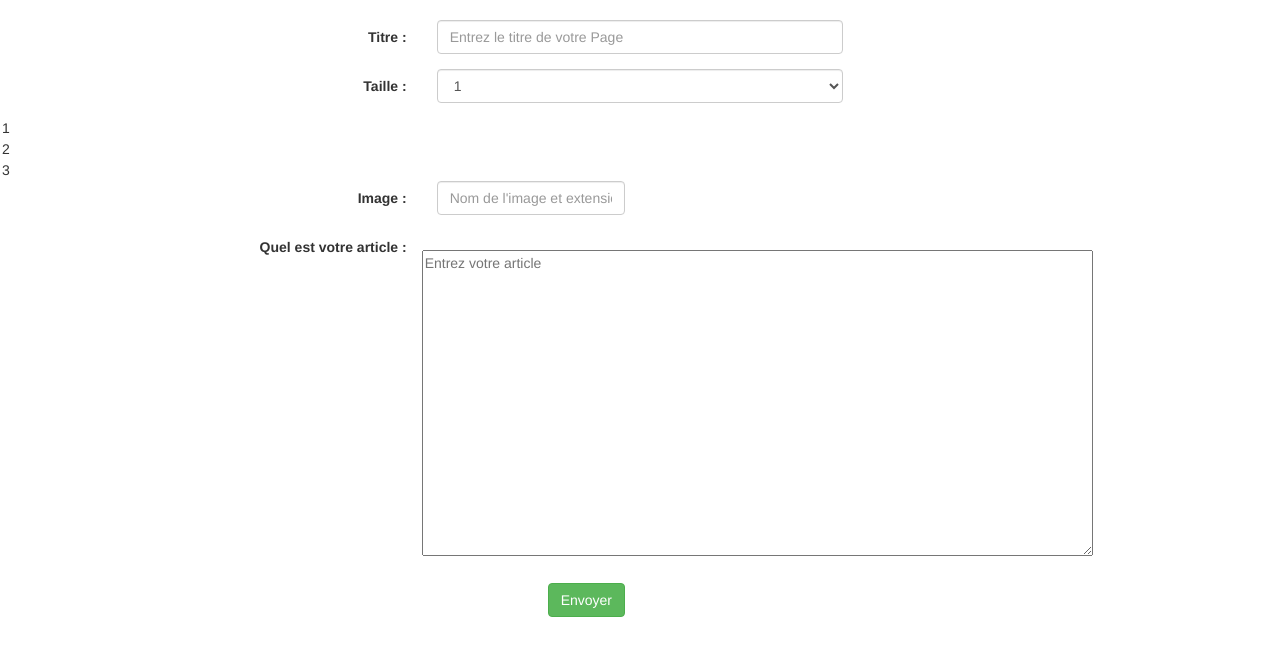
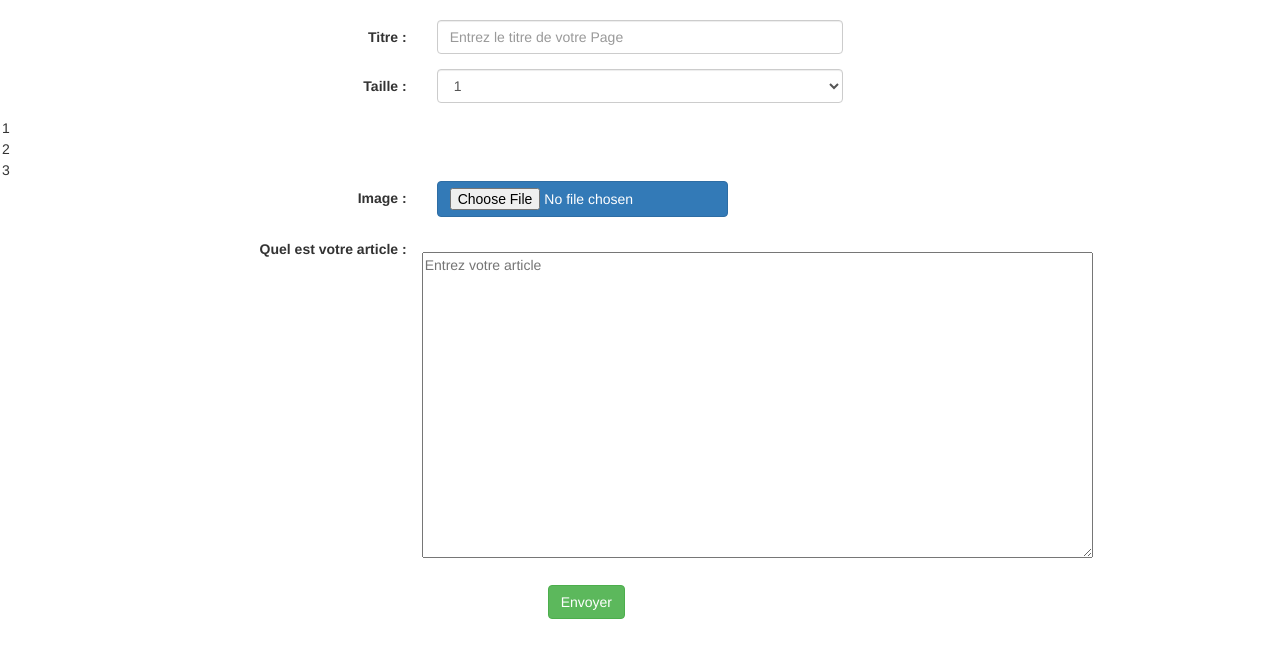
Before and after one commit to hezanathos/PythonPublisher, a Flask app: template templates/formulaire2.html in a window 1280 px wide. Shown: the part 52-710 px from the top of the page. Run offline with Flask 2, Linux system fonts and the light colour scheme; the template is opened without the code that fills it, so the values that code supplies are empty; some libraries are stand-ins or nearby versions.

```diff
--- a/server.py
+++ b/server.py
@@ -94,11 +94,13 @@ def Formulaire():
 			formDAO.insert(params)
 			flash('Formulaire complet')
 			return render_template('formulaire2.html',pseudo=user_mail, title=title,liste=articleDAO.liste_auteurs())
+
 	elif request.method == 'POST' and 'numero_page2' in request.form.keys():
 		pp = pprint.PrettyPrinter(indent=4)
 		pp.pprint(request.form['numero_page2'])
 		data['numero_page']=request.form['numero_page2']
 		return render_template('formulaire2.html',pseudo=user_mail, title=title,liste=articleDAO.liste_auteurs(),data=data)
+
 	else:
 		return render_template('formulaire1.html',pseudo=user_mail, title=title,liste=articleDAO.liste_auteurs())
 
--- a/templates/formulaire2.html
+++ b/templates/formulaire2.html
@@ -32,12 +32,14 @@
           <option value="3">3</option>
         </select>
     <!-- Text input-->
+
     <div class="form-group">
-        <label class="col-md-4 control-label" for="image">Image :</label>
-            <div class="col-md-2">
-                <input name="chemin_image" type="text" placeholder="Nom de l'image et extension" class="form-control input-md" required>
-            </div>
+      <label class="col-md-4 control-label" for="image">Image : </label>
+      <div class="col-md-4">
+        <input class="btn btn-primary" type="file" name="chemin_image" class="form-control input-md" required>
+      </div>
     </div>
+
     <div class="form-group">
         <label class="col-md-4 control-label" for="Votre article:">Quel est votre article :</label>
         <br>
```
